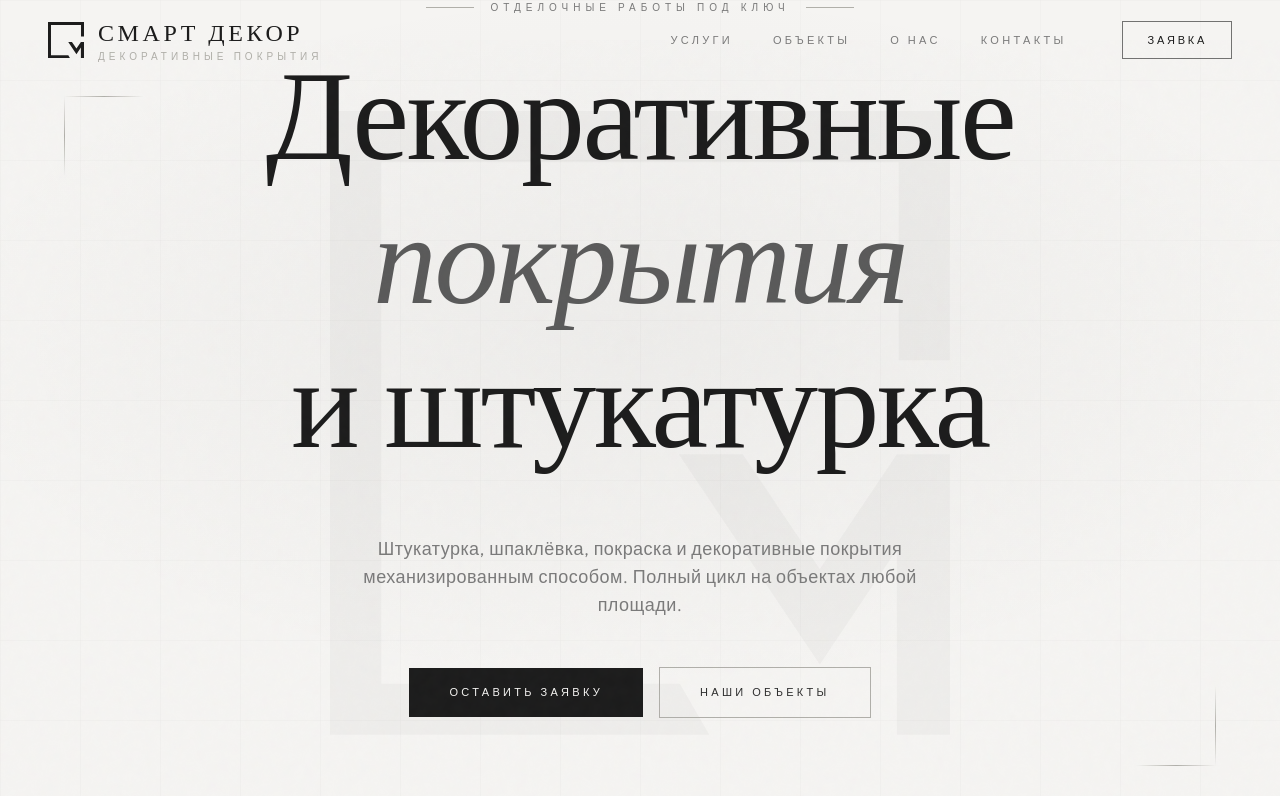
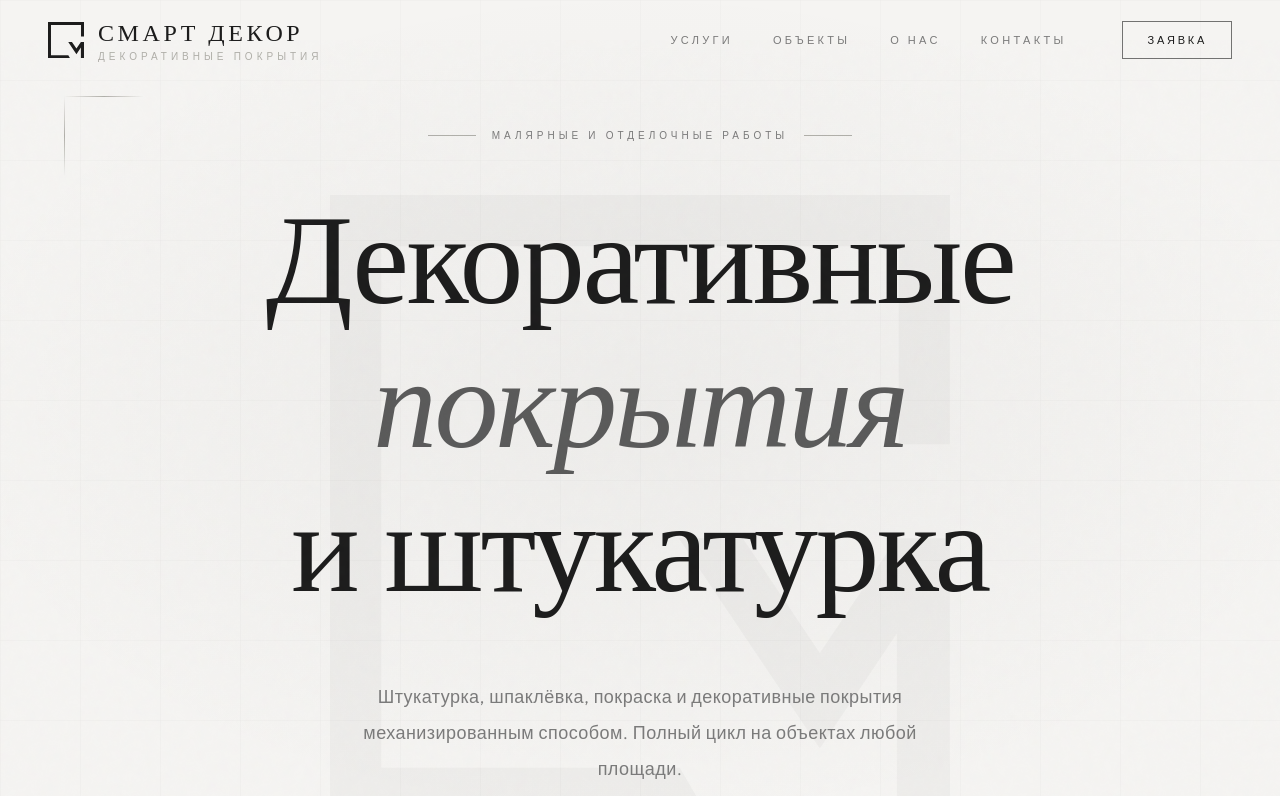
Before and after one commit to olimp1ic/-, a Next.js app: page / in a window 1280 px wide. Shown: the top 796 px of the page. Built offline with nearby package versions, Linux system fonts and the light colour scheme.

Commit message:
Add files via upload

```diff
--- a/components/Hero.tsx
+++ b/components/Hero.tsx
@@ -42,15 +42,15 @@ export default function Hero() {
       <div className="absolute bottom-20 right-8 md:right-16 h-px w-20 bg-gradient-to-r from-transparent via-[#b0afa9] to-transparent" />
 
       {/* Content */}
-      <div className="relative z-10 text-center px-5 md:px-6 max-w-5xl mx-auto w-full">
+      <div className="relative z-10 text-center px-5 md:px-6 max-w-5xl mx-auto w-full pt-28 md:pt-32">
 
         {/* Eyebrow */}
-        <div data-hero style={s} className="flex items-center justify-center gap-3 md:gap-4 mb-8 md:mb-10">
-          <div className="h-px w-6 md:w-12 bg-[#b0afa9] flex-shrink-0" />
-          <span className="text-[9px] md:text-[10px] tracking-[0.25em] md:tracking-[0.5em] uppercase text-[#7a7a7a] font-light text-center">
-            Отделочные работы под ключ
+        <div data-hero style={s} className="flex items-center justify-center gap-3 md:gap-4 mb-10 md:mb-14">
+          <div className="h-px w-4 md:w-12 bg-[#b0afa9] flex-shrink-0" />
+          <span className="text-[9px] md:text-[10px] tracking-[0.15em] md:tracking-[0.4em] uppercase text-[#7a7a7a] font-light text-center whitespace-nowrap">
+            Малярные и отделочные работы
           </span>
-          <div className="h-px w-6 md:w-12 bg-[#b0afa9] flex-shrink-0" />
+          <div className="h-px w-4 md:w-12 bg-[#b0afa9] flex-shrink-0" />
         </div>
 
         {/* Headlines */}
@@ -69,7 +69,7 @@ export default function Hero() {
 
         {/* Description */}
         <p data-hero style={s}
-          className="text-sm md:text-lg font-light text-[#7a7a7a] leading-relaxed max-w-xl mx-auto mb-10 md:mb-12 tracking-wide px-2">
+          className="text-sm md:text-lg font-light text-[#7a7a7a] leading-[1.9] md:leading-[2] max-w-xl mx-auto mb-10 md:mb-12 tracking-wide px-2">
           Штукатурка, шпаклёвка, покраска и декоративные покрытия
           <br className="hidden md:block" />
           механизированным способом. Полный цикл на объектах любой площади.
```
